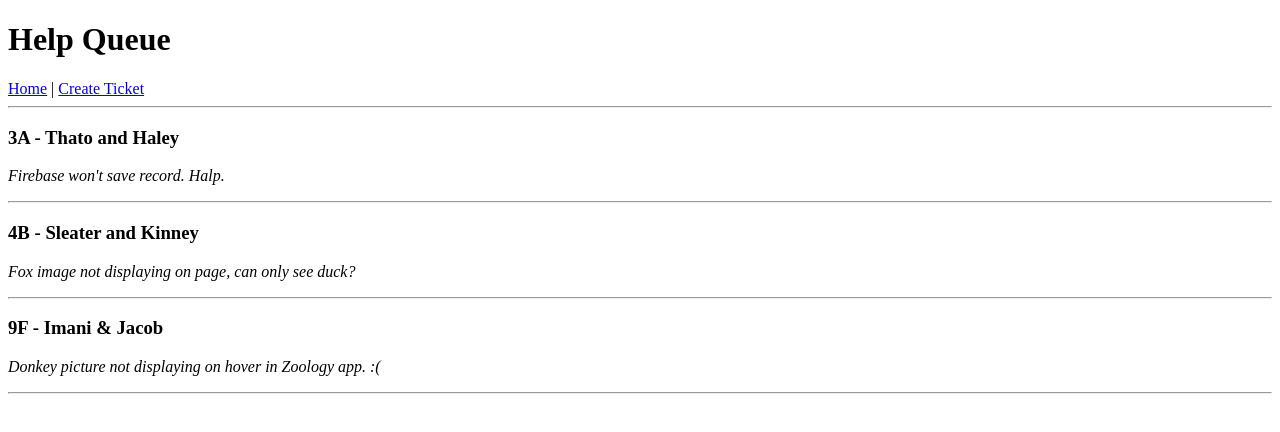
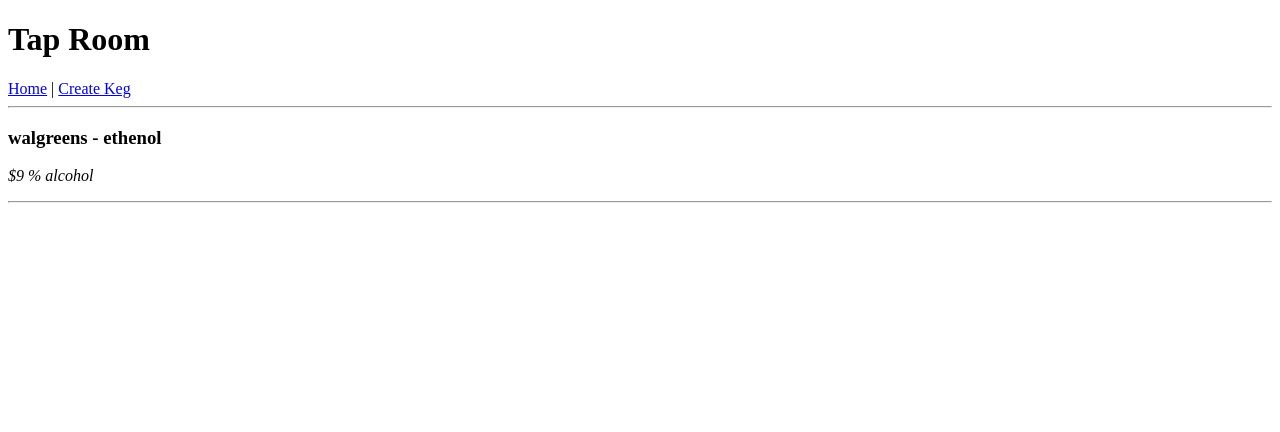
Before and after one commit to AAWhang/TapRoom, a React app: page /#/ in a window 1280 px wide. Shown: the top 432 px of the page. Built offline with nearby package versions, Linux system fonts and the light colour scheme.

Commit message:
added readme

```diff
--- a/src/components/App.jsx
+++ b/src/components/App.jsx
@@ -1,8 +1,8 @@
 import React from 'react';
 import Header from './Header';
-import TicketList from './TicketList';
+import KegList from './KegList';
 import { Switch, Route } from 'react-router-dom';
-import NewTicketForm from './NewTicketForm';
+import NewKegForm from './NewKegForm';
 import Error404 from './Error404';
 
 function App(){
@@ -10,8 +10,8 @@
     <div>
       <Header/>
       <Switch>
-        <Route exact path='/' component={TicketList} />
-        <Route path='/newticket' component={NewTicketForm} />
+        <Route exact path='/' component={KegList} />
+        <Route path='/newkeg' component={NewKegForm} />
         <Route component={Error404} />
       </Switch>
     </div>
--- a/src/components/Header.jsx
+++ b/src/components/Header.jsx
@@ -4,8 +4,8 @@
 function Header(){
   return (
     <div>
-      <h1>Help Queue</h1>
-      <Link to="/">Home</Link> | <Link to="/newticket">Create Ticket</Link>
+      <h1>Tap Room</h1>
+      <Link to="/">Home</Link> | <Link to="/newkeg">Create Keg</Link>
     </div>
   );
 }
--- /dev/null
+++ b/src/components/Keg.jsx
@@ -0,0 +1,21 @@
+import React from 'react';
+import PropTypes from 'prop-types';
+
+function Keg(props){
+  return (
+    <div>
+      <h3>{props.brand} - {props.names}</h3>
+      <p><em>${props.price} {props.alc}% alcohol</em></p>
+      <hr/>
+    </div>
+  );
+}
+
+Keg.propTypes = {
+  names: PropTypes.string.isRequired,
+  brand: PropTypes.string.isRequired,
+  price: PropTypes.string,
+  alc: PropTypes.string
+};
+
+export default Keg;
--- /dev/null
+++ b/src/components/KegList.jsx
@@ -0,0 +1,28 @@
+import React from 'react';
+import Keg from './Keg';
+
+var masterKegList = [
+  {
+    names: 'ethenol',
+    brand: 'walgreens',
+    price: 9,
+    alc: 99
+  },
+];
+
+function KegList(){
+  return (
+    <div>
+      <hr/>
+      {masterKegList.map((keg, index) =>
+        <Keg names={keg.names}
+          brand={keg.brand}
+          price={keg.price}
+          alc={keg.lac}
+          key={index}/>
+      )}
+    </div>
+  );
+}
+
+export default KegList;
--- /dev/null
+++ b/src/components/NewKegForm.jsx
@@ -0,0 +1,33 @@
+import React from 'react';
+// import helloworld from '../assets/images/helloworld.jpg';
+
+function NewTicketForm(){
+  return (
+    <div>
+
+  // <img src={helloworld}/>
+
+      <form>
+        <input
+          type='text'
+          id='names'
+          placeholder='Name'/>
+          <input
+            type='text'
+            id='brand'
+            placeholder='Brand'/>
+            <input
+              type='number'
+              id='price'
+              placeholder='Price'/>
+              <input
+                type='number'
+                id='alc'
+                placeholder='Alcohol %'/>
+        <button type='submit'>Help!</button>
+      </form>
+    </div>
+  );
+}
+
+export default NewTicketForm;
--- a/src/components/NewTicketForm.jsx
+++ /dev/null
@@ -1,28 +0,0 @@
-import React from 'react';
-import helloworld from '../assets/images/helloworld.jpg';
-
-function NewTicketForm(){
-  return (
-    <div>
-
-  <img src={helloworld}/>
-
-      <form>
-        <input
-          type='text'
-          id='names'
-          placeholder='Pair Names'/>
-        <input
-          type='text'
-          id='location'
-          placeholder='Location'/>
-        <textarea
-          id='issue'
-          placeholder='Describe your issue.'/>
-        <button type='submit'>Help!</button>
-      </form>
-    </div>
-  );
-}
-
-export default NewTicketForm;
--- a/src/components/Ticket.jsx
+++ /dev/null
@@ -1,20 +0,0 @@
-import React from 'react';
-import PropTypes from 'prop-types';
-
-function Ticket(props){
-  return (
-    <div>
-      <h3>{props.location} - {props.names}</h3>
-      <p><em>{props.issue}</em></p>
-      <hr/>
-    </div>
-  );
-}
-
-Ticket.propTypes = {
-  names: PropTypes.string.isRequired,
-  location: PropTypes.string.isRequired,
-  issue: PropTypes.string
-};
-
-export default Ticket;
--- a/src/components/TicketList.jsx
+++ /dev/null
@@ -1,36 +0,0 @@
-import React from 'react';
-import Ticket from './Ticket';
-
-var masterTicketList = [
-  {
-    names: 'Thato and Haley',
-    location: '3A',
-    issue: 'Firebase won\'t save record. Halp.'
-  },
-  {
-    names: 'Sleater and Kinney',
-    location: '4B',
-    issue: 'Fox image not displaying on page, can only see duck?'
-  },
-  {
-    names: 'Imani & Jacob',
-    location: '9F',
-    issue: 'Donkey picture not displaying on hover in Zoology app. :('
-  }
-];
-
-function TicketList(){
-  return (
-    <div>
-      <hr/>
-      {masterTicketList.map((ticket, index) =>
-        <Ticket names={ticket.names}
-          location={ticket.location}
-          issue={ticket.issue}
-          key={index}/>
-      )}
-    </div>
-  );
-}
-
-export default TicketList;
```
Also changed, not shown: 2 other files (tests, documents, lock files or other folders).
